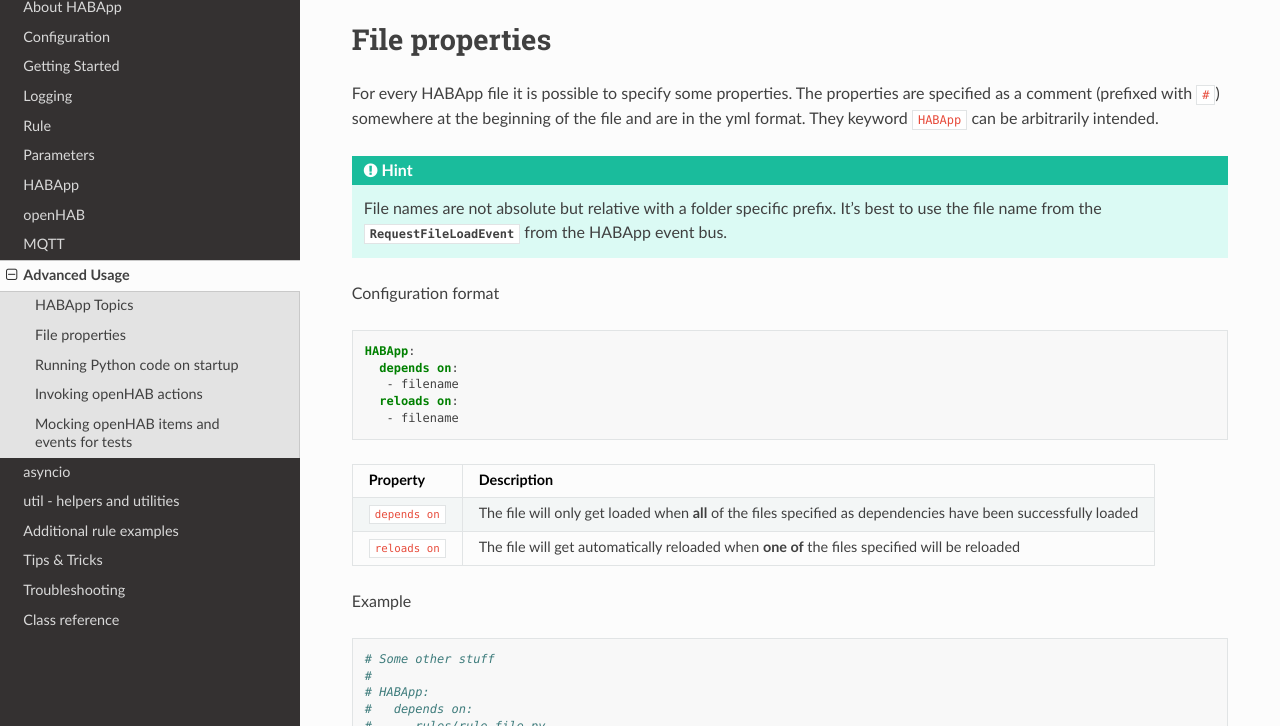
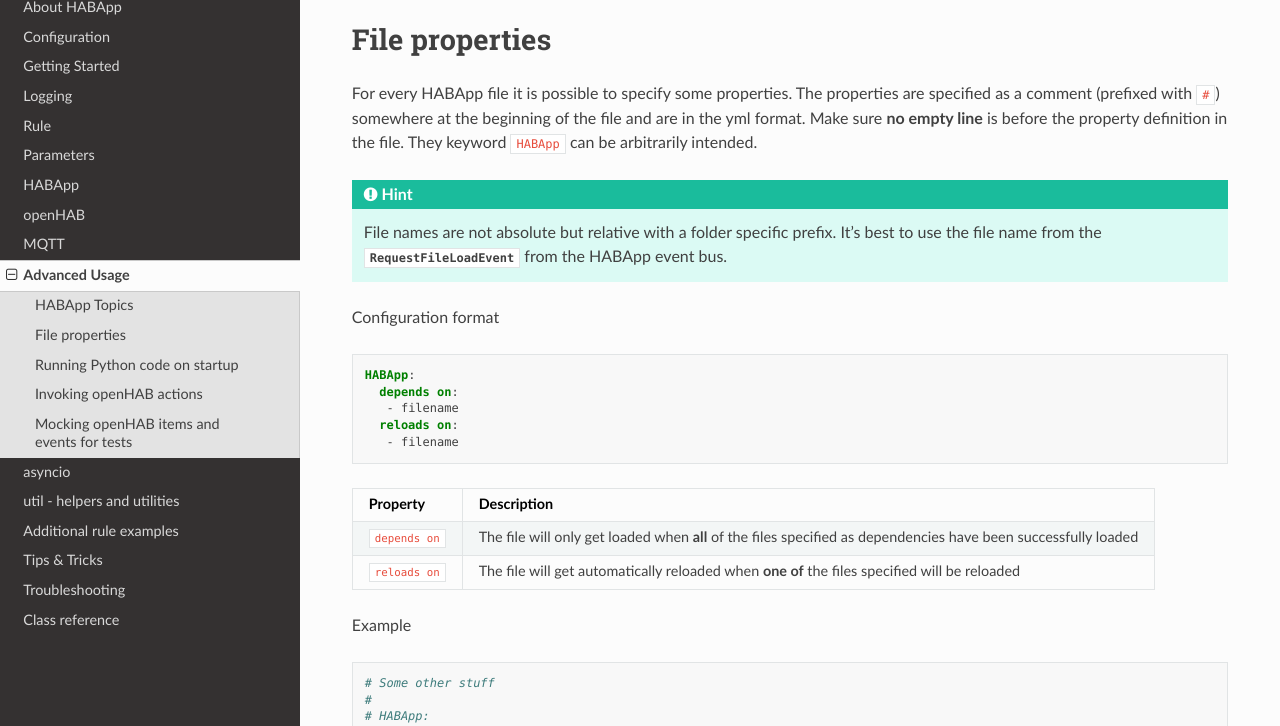
Before and after one commit to spacemanspiff2007/HABApp, a Sphinx documentation site: the page built from docs/advanced_usage.rst, in a window 1280 px wide and 900 px high, scrolled down 750 px, cut to the strip 174-900 px from the top of the window. Built offline with Sphinx 7.4.7 and the Read the Docs theme 3.1.0, drawn with Linux system fonts in a browser that asks for light colours.

Commit message:
Add hint for "reloads on" that no empty line is allowed
Signed-off-by: Schrotti <Schrott.Micha@web.de>

```diff
--- a/docs/advanced_usage.rst
+++ b/docs/advanced_usage.rst
@@ -47,7 +47,9 @@
 ------------------------------
 For every HABApp file it is possible to specify some properties.
 The properties are specified as a comment (prefixed with ``#``) somewhere at the beginning of the file
-and are in the yml format. They keyword ``HABApp`` can be arbitrarily intended.
+and are in the yml format.
+Make sure **no empty line** is before the property definition in the file.
+They keyword ``HABApp`` can be arbitrarily intended.
 
 .. hint::
   File names are not absolute but relative with a folder specific prefix.
```
